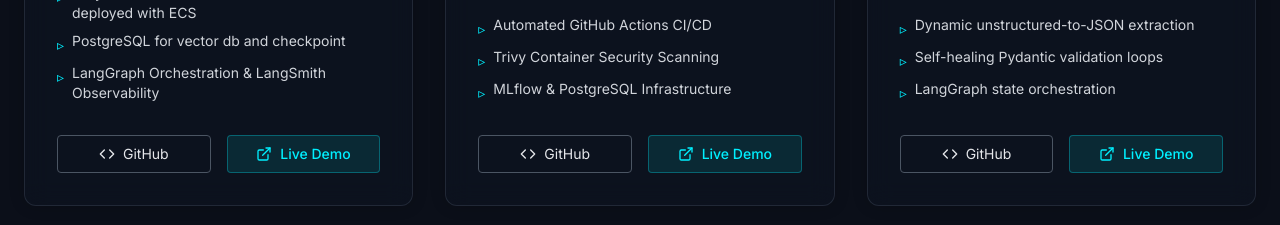
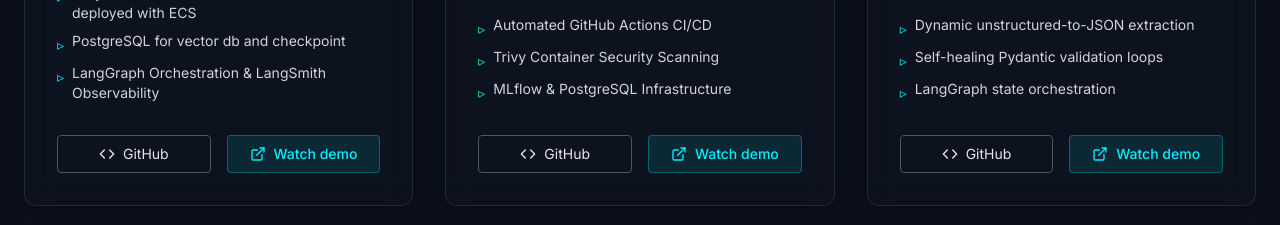
Before and after one commit to santosisadora/myportfolio, a React (Vite) app: page / in a window 1280 px wide. Shown: the part 1500-1725 px from the top of the page. Built offline with nearby package versions, Linux system fonts and the light colour scheme.

Commit message:
style: Change button text from Live Demo to Watch demo

```diff
--- a/src/components/Projects.jsx
+++ b/src/components/Projects.jsx
@@ -120,7 +120,7 @@
                 </a>
                 <a href={project.demo} className="flex-1 flex items-center justify-center gap-2 py-2 px-4 bg-primary/10 border border-primary/30 text-primary rounded text-sm hover:bg-primary hover:text-black transition-colors font-medium">
                   <ExternalLink className="w-4 h-4" />
-                  Live Demo
+                  Watch demo
                 </a>
               </div>
             </motion.div>
```
